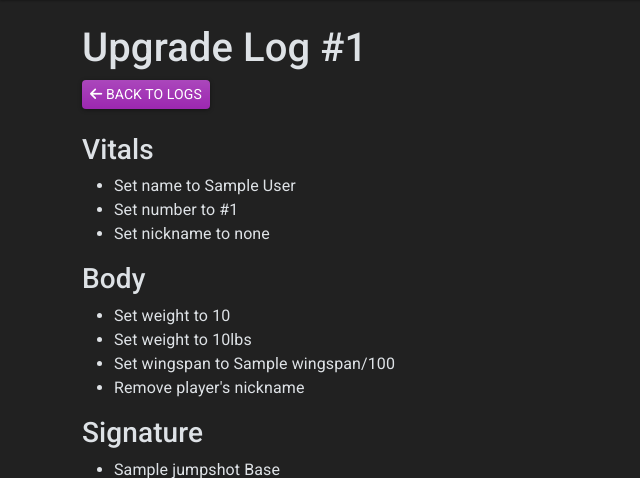
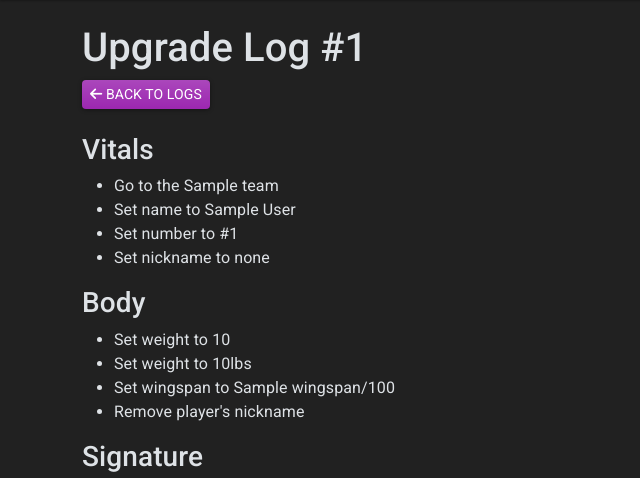
Before and after one commit to doublesync/TheRussellCup, a Django app: template templates/logs/upgrade_log.html in a window 1280 px wide. Shown: the part 85-563 px from the top of the page, without its empty margins (0-640 px from the left). Run offline with Django 5.2, Linux system fonts and the light colour scheme; the template is opened without the code that fills it: most values are stand-ins (such as "Sample title", 1, 10 or a date in 2020); data that the repository does not hold is empty; some libraries are stand-ins or nearby versions.

Commit message:
Update upgrade_log.html

```diff
--- a/templates/logs/upgrade_log.html
+++ b/templates/logs/upgrade_log.html
@@ -16,6 +16,7 @@
             <div class="col-md-12">
                 <h3>Vitals</h3>
                 <ul class="list-style-none">
+                     <li>Go to the {{ log.player.team }}</li>
                     <li>Set name to {{ log.player.first_name }} {{ log.player.last_name }}</li>
                     <li>Set number to #{{ log.player.number }}</li>
                     <li>Set nickname to none</li>
```
